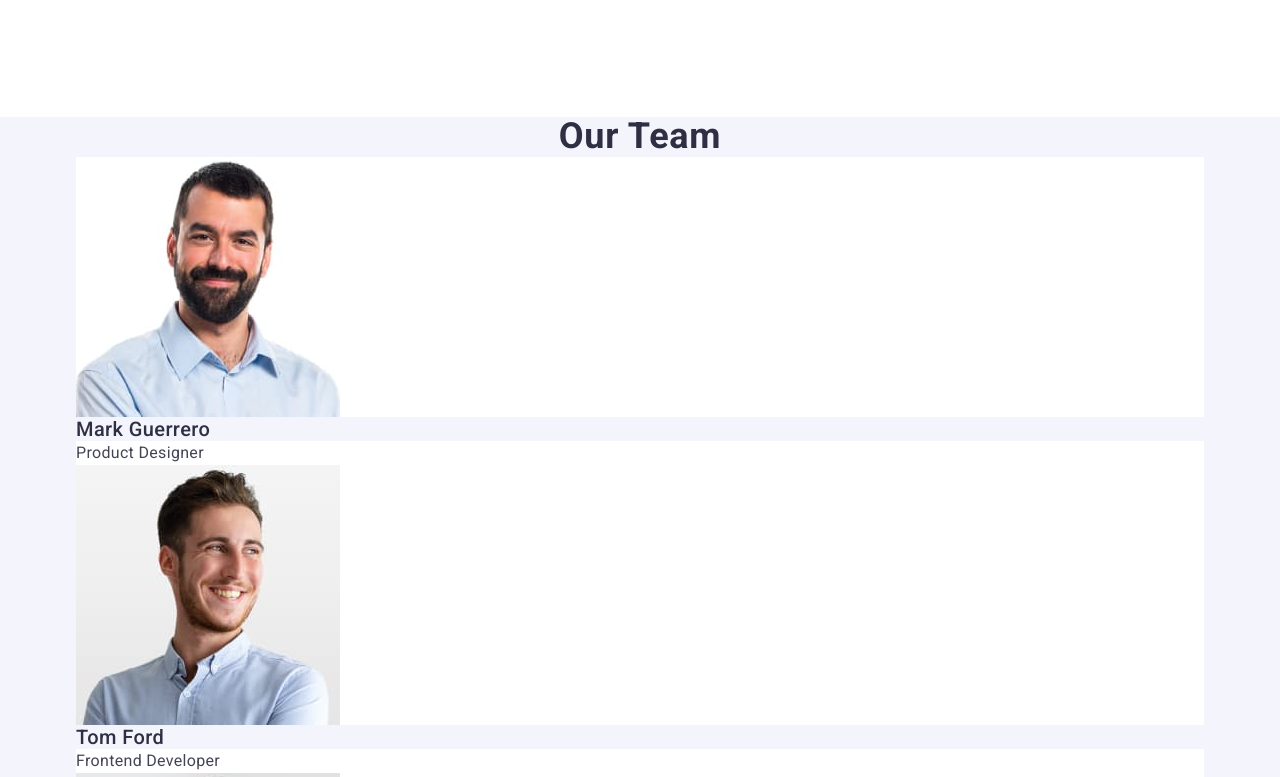
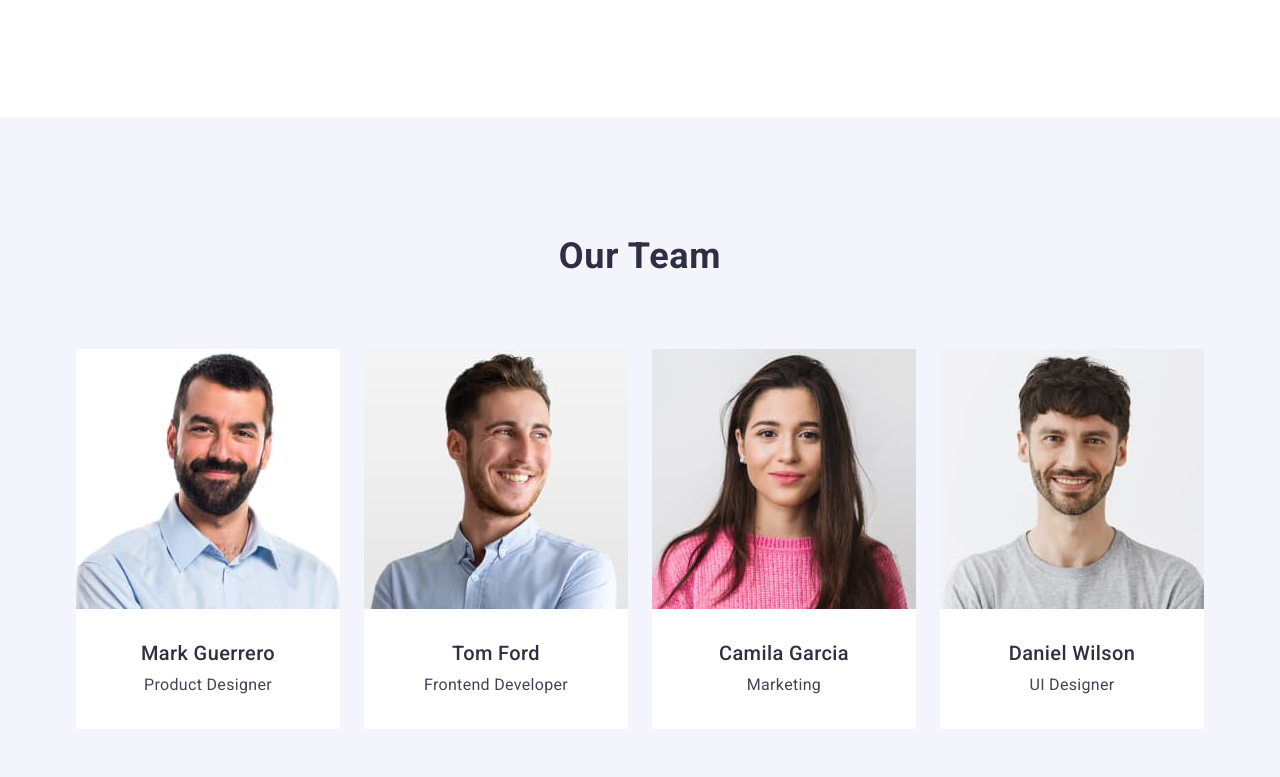
Before and after one commit to soroked/goit-markup-hw-03, a plain HTML site: page index.html in a window 1280 px wide. Shown: the part 1456-2233 px from the top of the page. Drawn offline with nearby package versions, Linux system fonts and the light colour scheme.

Commit message:
section our-team

```diff
--- a/css/style.css
+++ b/css/style.css
@@ -246,14 +246,28 @@ body {
 
 .our-team {
   background-color: #f4f4fd;
+  padding-top: 120px;
+  padding-bottom: 120px;
 }
 
-.section-subtitle.services {
-  text-align: center;
+.our-team .section-title {
+  margin-bottom: 72px;
+}
+
+.our-team .section-subtitle {
+  margin-top: 32px;
+  margin-bottom: 8px;
 }
 
 .our-team-item {
   background-color: #ffffff;
+  text-align: center;
+  padding-bottom: 32px;
+}
+
+.our-team .list {
+  display: flex;
+  gap: 24px;
 }
 
 /* footer */
--- a/index.html
+++ b/index.html
@@ -127,22 +127,22 @@
           <ul class="list">
             <li class="our-team-item">
               <img src="./images/team/person-1.jpg" alt="First worker" width="264" />
-              <h3 class="section-subtitle our-team">Mark Guerrero</h3>
+              <h3 class="section-subtitle">Mark Guerrero</h3>
               <p class="section-text">Product Designer</p>
             </li>
             <li class="our-team-item">
               <img src="./images/team/person-2.jpg" alt="Second worker" width="264" />
-              <h3 class="section-subtitle our-team">Tom Ford</h3>
+              <h3 class="section-subtitle">Tom Ford</h3>
               <p class="section-text">Frontend Developer</p>
             </li>
             <li class="our-team-item">
               <img src="./images/team/person-3.jpg" alt="Third worker" width="264" />
-              <h3 class="section-subtitle our-team">Camila Garcia</h3>
+              <h3 class="section-subtitle">Camila Garcia</h3>
               <p class="section-text">Marketing</p>
             </li>
             <li class="our-team-item">
               <img src="./images/team/person-4.jpg" alt="Forth worker" width="264" />
-              <h3 class="section-subtitle our-team">Daniel Wilson</h3>
+              <h3 class="section-subtitle">Daniel Wilson</h3>
               <p class="section-text">UI Designer</p>
             </li>
           </ul>
```
